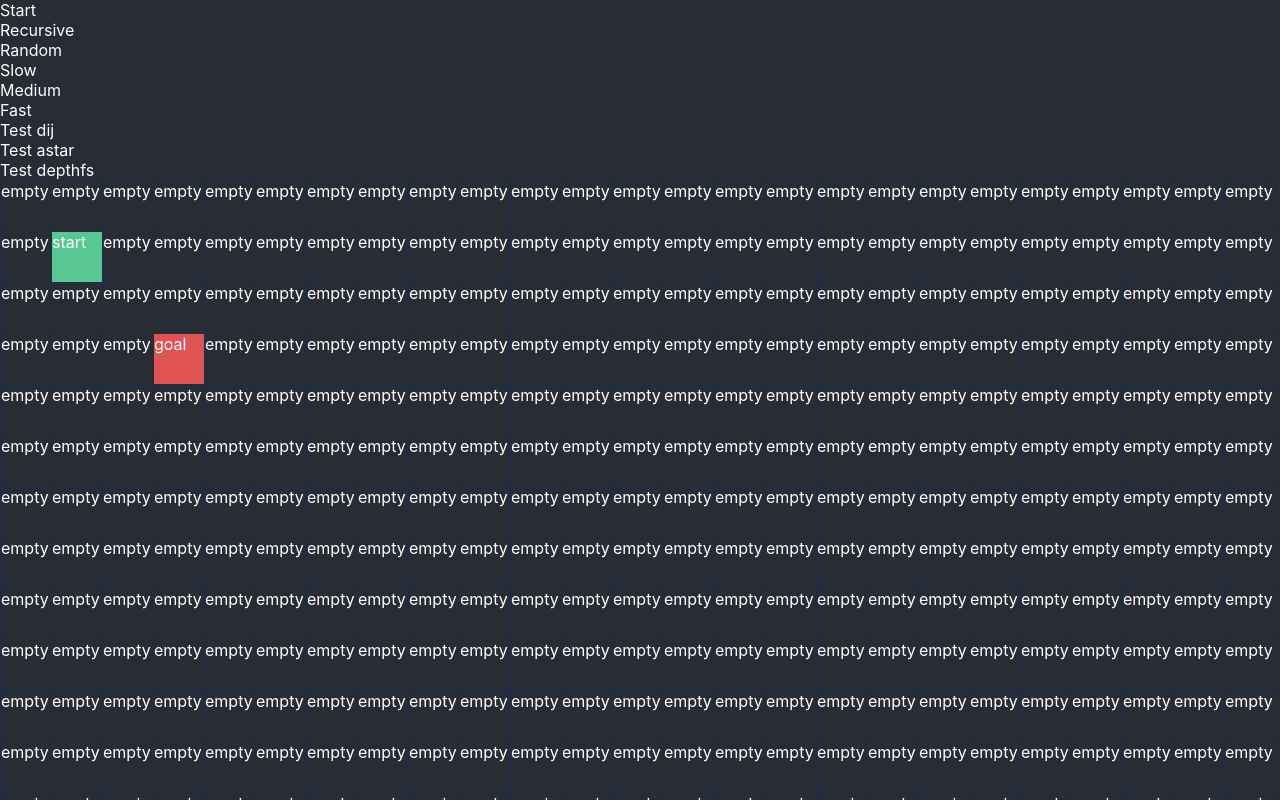
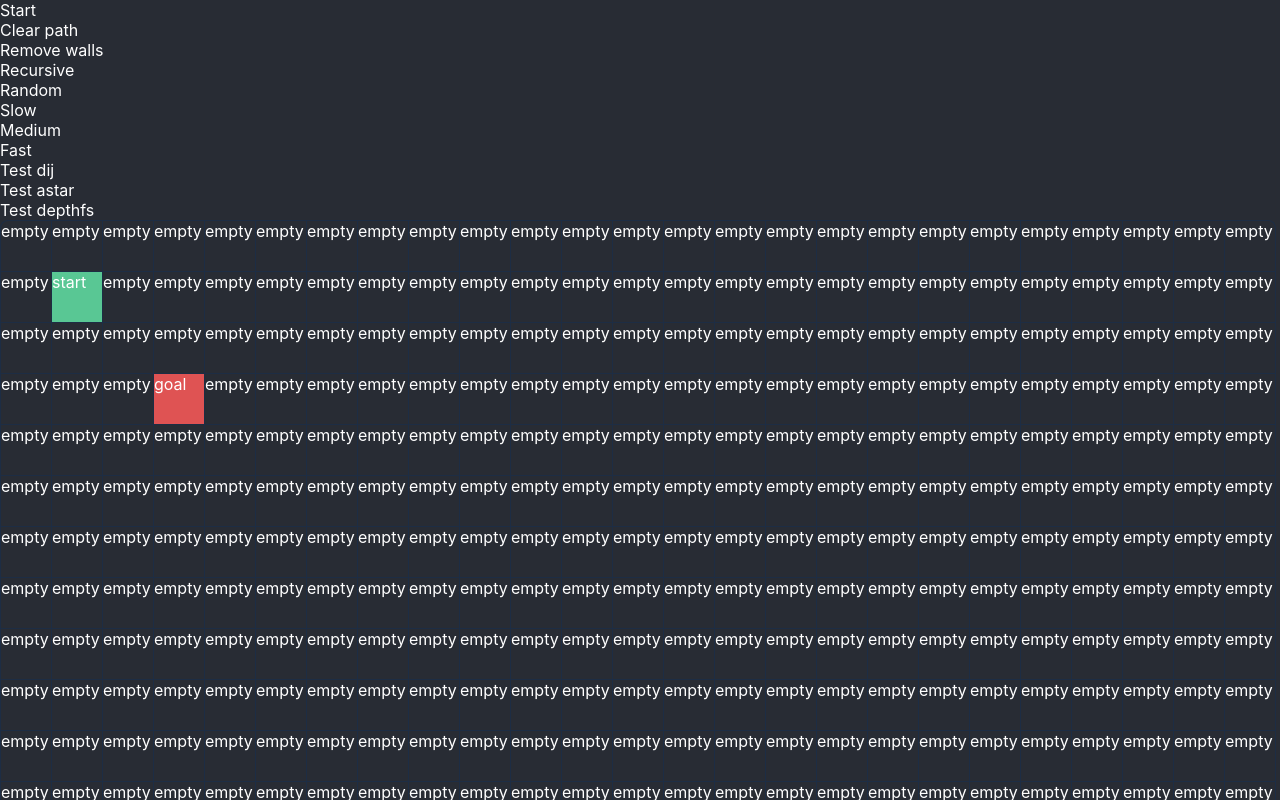
Before and after one commit to taylornorth01/pathfinding-visualizer-react, a React (Create React App) app: page / in a window 1280 px wide. Shown: the top 800 px of the page. Built offline with nearby package versions, Linux system fonts and the light colour scheme.

Commit message:
clear walls action

```diff
--- a/src/App.tsx
+++ b/src/App.tsx
@@ -12,6 +12,7 @@ import {
 	mapNodesStateToGrid,
 	getMazeObject,
 	updateMaze,
+	clearWalls,
 } from './common/';
 import { Grid } from './component/';
 import { GridNode, AppState, AppActions } from './model/';
@@ -64,6 +65,9 @@ const reducer = (state: AppState, action: AppActions) => {
 		case 'change-maze':
 			dState.maze = getMazeObject(action.payload, dState.grid);
 			return { ...dState, ...updateMaze(dState) };
+		case 'clear-walls':
+			dState = { ...dState, grid: clearWalls(dState.grid) };
+			return { ...dState, ...updateAlgorithm(dState) };
 		default:
 			throw new Error('Reducer action not found');
 	}
@@ -144,6 +148,8 @@ const App: React.FC = () => {
 			{state.algorithm?.id}
 			{state.algorithm?.name}
 			<div onClick={startAlgorithm}>Start</div>
+			<div onClick={() => dispatch({ type: 'clear-path' })}>Clear path</div>
+			<div onClick={() => dispatch({ type: 'clear-walls' })}>Remove walls</div>
 			<div
 				onClick={() =>
 					dispatch({ type: 'change-maze', payload: { id: 'recursive' } })
--- a/src/model/AppModel.ts
+++ b/src/model/AppModel.ts
@@ -33,4 +33,5 @@ export type AppActions =
 	| { type: 'clear-path' }
 	| { type: 'change-speed'; payload: SpeedId }
 	| { type: 'set-was-search'; payload: boolean }
-	| { type: 'change-maze'; payload: MazeId };
+	| { type: 'change-maze'; payload: MazeId }
+	| { type: 'clear-walls' };
```
